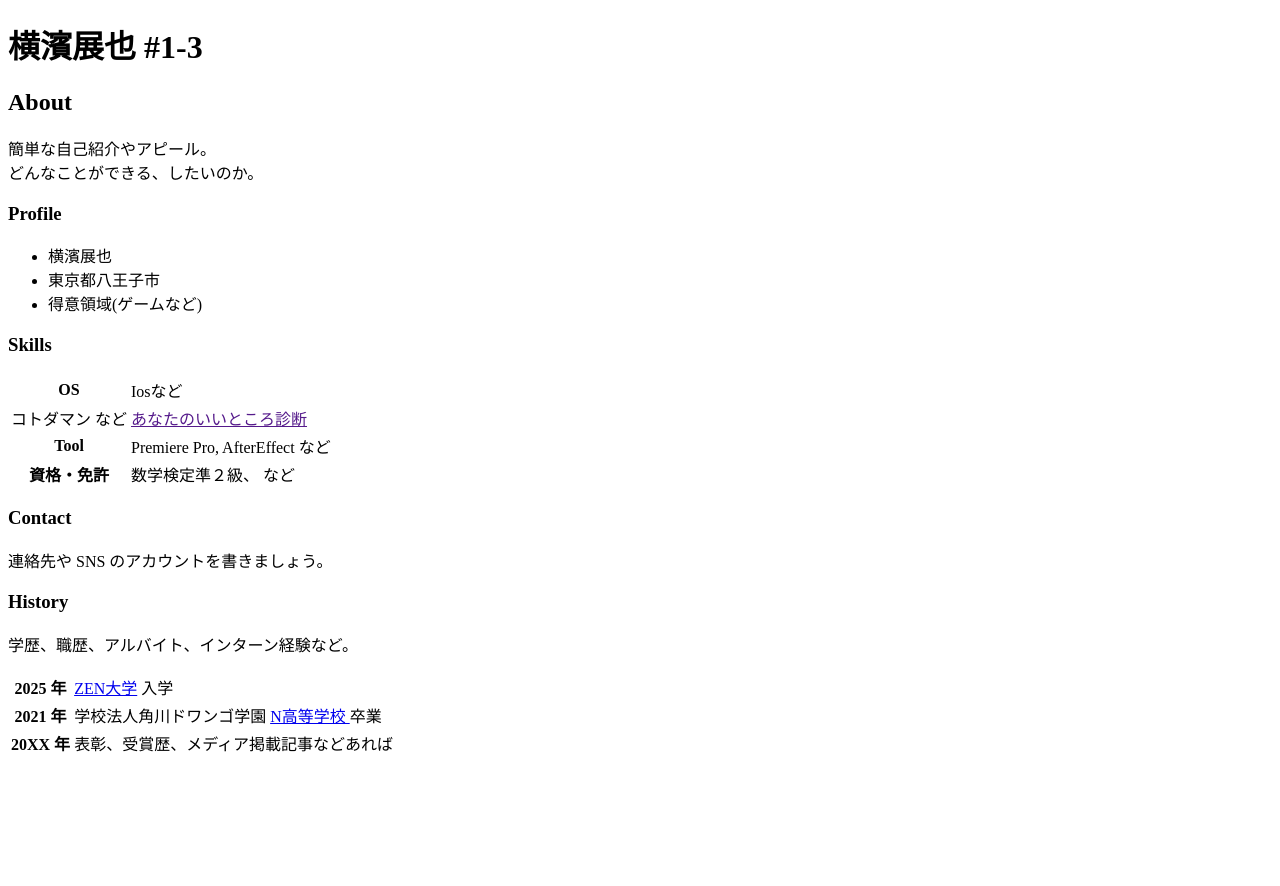
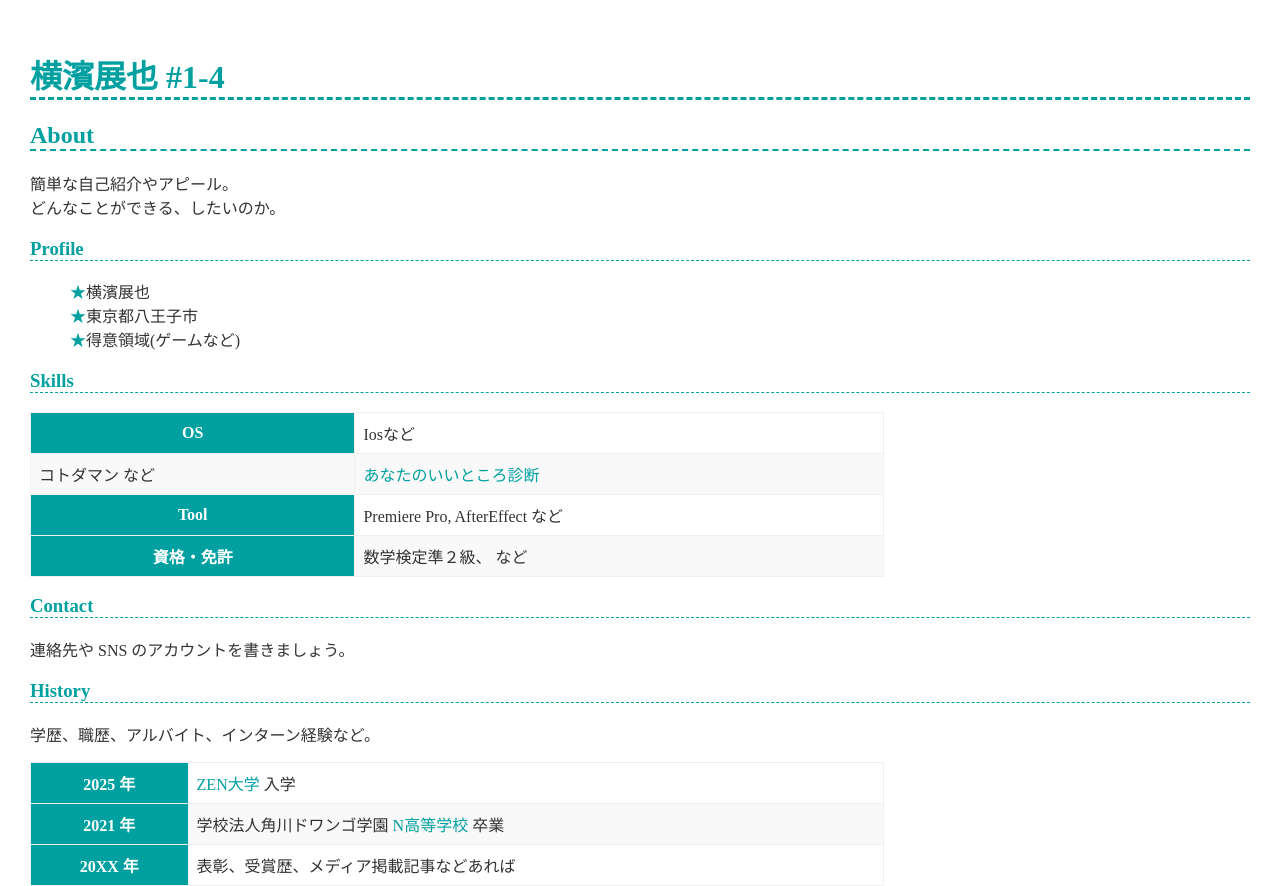
Before and after one commit to PopontaN2025/poponta2025.github.io, a plain HTML site: page index.html in a window 1280 px wide. Before the commit the page ends 800 px from the top, so only its background shows below. Drawn offline with Linux system fonts and the light colour scheme.

Commit message:
Update index.html

```diff
--- a/index.html
+++ b/index.html
@@ -3,10 +3,11 @@
   <head>
     <meta charset="utf-8">
     <meta name="viewport" content="width=device-width,initial-scale=1">
+    <link href="style.css" rel="stylesheet">
     <title>横濱展也のポートフォリオh1</title>
   </head>
   <body>
-    <h1>横濱展也  #1-3</h1>
+    <h1>横濱展也  #1-4</h1>
     <h2>About</h2> <p>
 簡単な自己紹介やアピール。<br>
 どんなことができる、したいのか。 </p>
```
